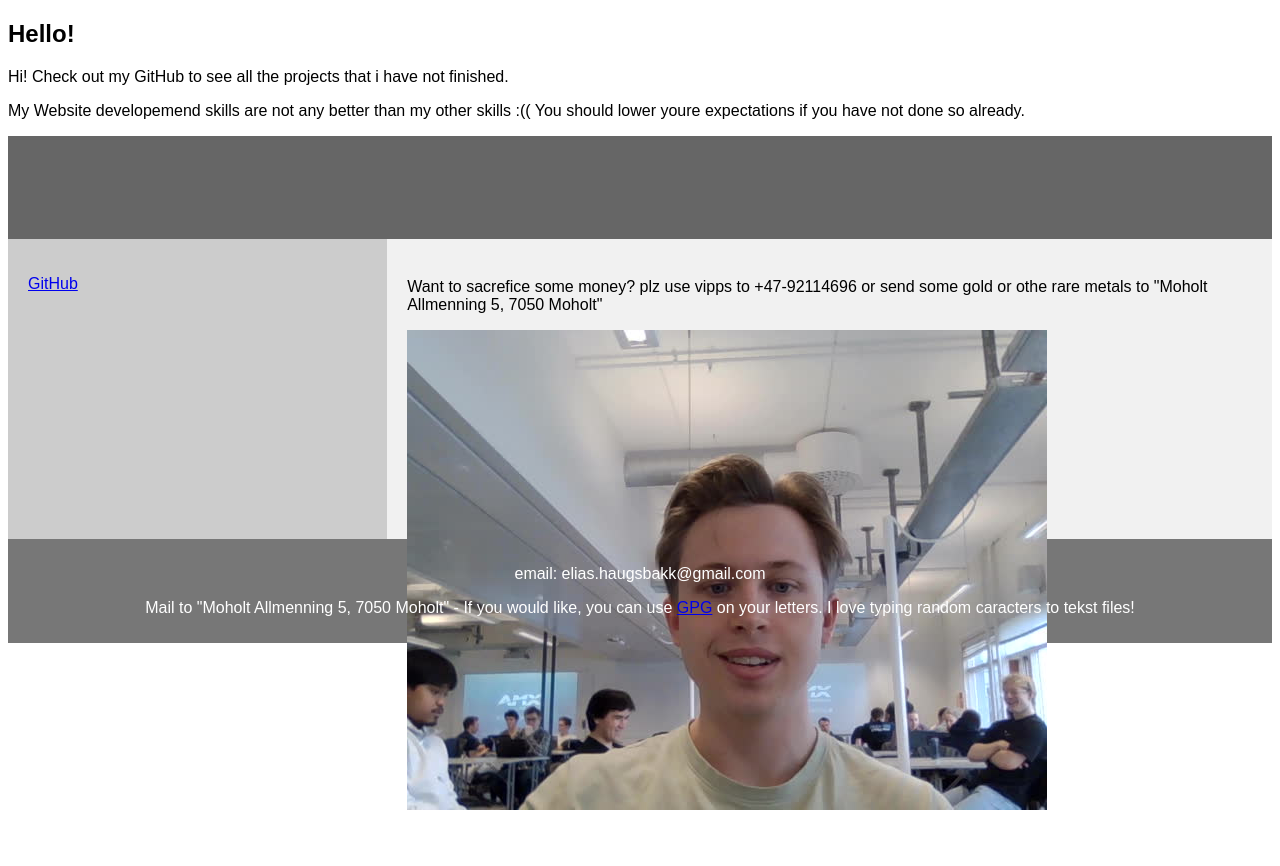
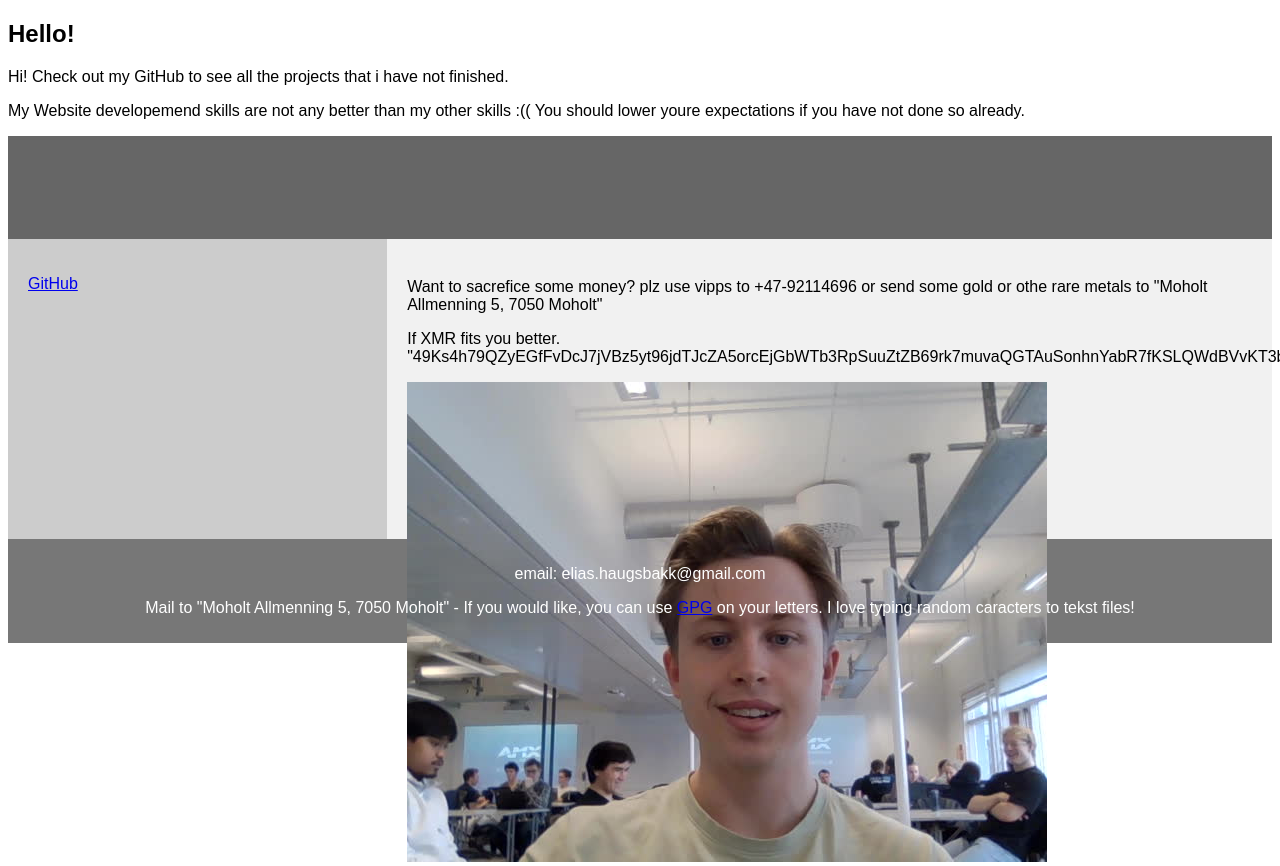
Before and after one commit to eliashaugsbakk/eliashaugsbakk.github.io, a plain HTML site: page index.html in a window 1280 px wide. Before the commit the page ends 814 px from the top, so only its background shows below. Drawn offline with Linux system fonts and the light colour scheme.

Commit message:
Update index.html
xmr adress added

```diff
--- a/index.html
+++ b/index.html
@@ -89,6 +89,7 @@ footer {
   <article>
     <h1></h1>
     <p>Want to sacrefice some money? plz use vipps to +47-92114696 or send some gold or othe rare metals to "Moholt Allmenning 5, 7050 Moholt"</p>
+    <p>If XMR fits you better. "49Ks4h79QZyEGfFvDcJ7jVBz5yt96jdTJcZA5orcEjGbWTb3RpSuuZtZB69rk7muvaQGTAuSonhnYabR7fKSLQWdBVvKT3b"</p>
     <img src="assets/me.jpg" alt="Picture of me!">
   </article>
 </section>
```
